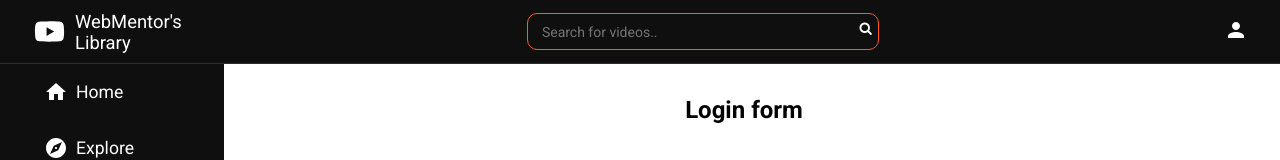
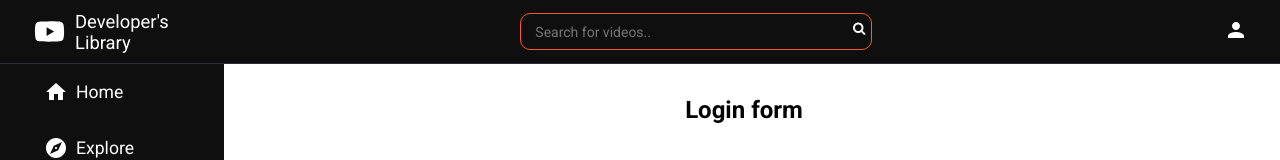
Before and after one commit to rushikesh1799/video-library, a React (Vite) app: page /login in a window 1280 px wide. Shown: the top 160 px of the page. Built offline with nearby package versions, Linux system fonts and the light colour scheme; no server answers.

Commit message:
Update: added toaster

```diff
--- a/src/App.jsx
+++ b/src/App.jsx
@@ -23,12 +23,18 @@ import {
 import SinglePlaylist from "./pages/playlists/SinglePlaylist";
 import MobileNav from "./components/MobileNav/MobileNav";
 import { PrivateRoute } from "./components/PrivateRoute/PrivateRoute";
+import { ToastContainer } from "react-toastify";
+import "react-toastify/dist/ReactToastify.css";
 
 function App() {
     const dispatch = useDispatch();
 
-    const state = useSelector((state) => state.user);
+    const state = useSelector((state) => state.auth);
     const authToken = useSelector((state) => state.auth.token);
+
+    useEffect(() => {
+        console.log(state);
+    }, [state]);
 
     useEffect(() => {
         if (authToken) {
@@ -45,7 +51,7 @@ function App() {
     }, [state]);
 
     return (
-        <>
+        <div className="App">
             <Routes>
                 <Route path="/" element={<Home />}></Route>
                 <Route path="/signup" element={<Signup />}></Route>
@@ -106,7 +112,8 @@ function App() {
                 ></Route>
                 <Route path="/profile" element={<MobileNav />}></Route>
             </Routes>
-        </>
+            <ToastContainer />
+        </div>
     );
 }
 
--- a/src/components/Navbar/Navbar.jsx
+++ b/src/components/Navbar/Navbar.jsx
@@ -17,7 +17,7 @@ const Navbar = () => {
             <div className="brand">
                 <YouTubeIcon sx={{ color: "#FFF" }} fontSize="large" />
                 <Link to="/" className="brand-name">
-                    <span>WebMentor's</span>
+                    <span>Developer's</span>
                     <span>Library</span>
                 </Link>
             </div>
```
